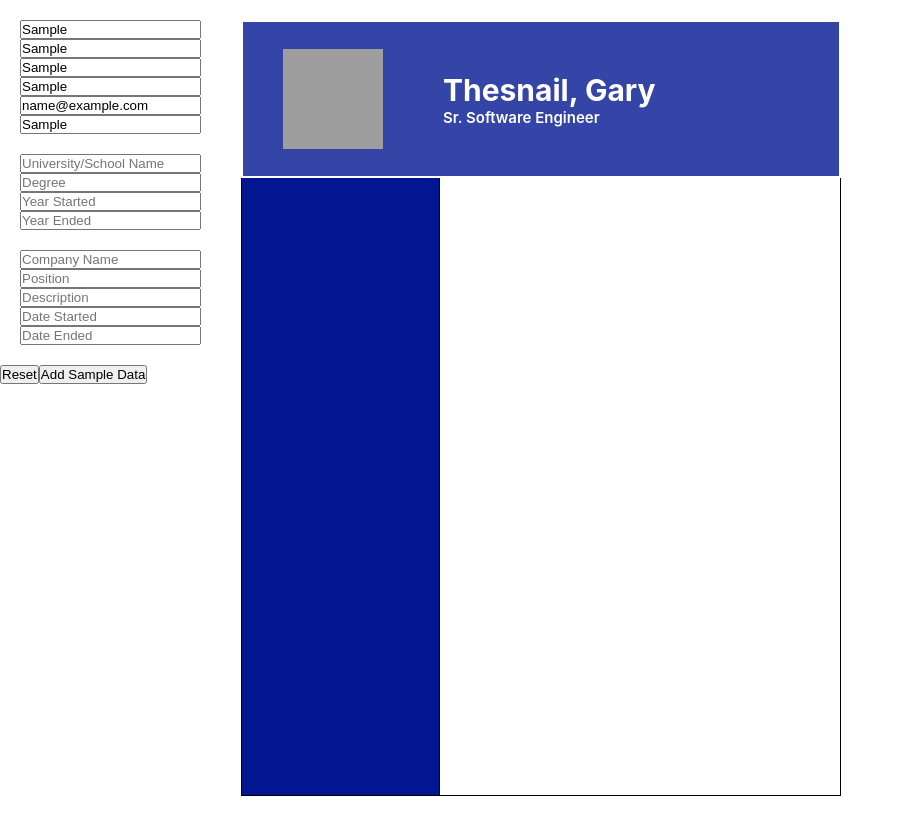
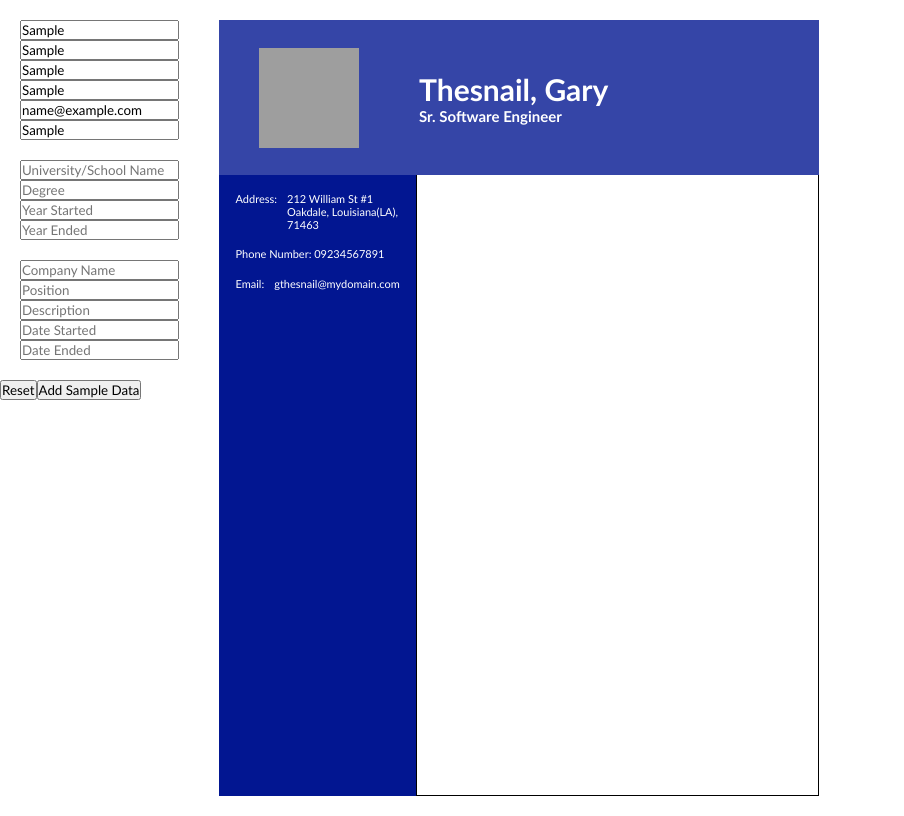
Before and after one commit to BryanJoeHaboc/Resume-Builder, a React (Create React App) app: page / in a window 1280 px wide. Both pictures are taken after typing "Sample", "Sample", "Sample", "Sample", "name@example.com", "Sample" into the empty fields and a click on the button "Add Sample Data". Shown: the whole page, without its empty margins (0-904 px from the left). Built offline with nearby package versions, Linux system fonts and the light colour scheme; grey boxes are pictures that could not be loaded.

Commit message:
sidebar completed

```diff
--- a/src/App.css
+++ b/src/App.css
@@ -5,6 +5,7 @@
 * {
   margin: 0;
   padding: 0;
+  font-family: "Gill Sans", "Gill Sans MT", Calibri, "Trebuchet MS", sans-serif;
 }
 
 :root {
@@ -29,16 +30,17 @@
 
 .resume-view-container .resume-view-header {
   background-color: #3545a7;
-  border: solid 2px;
+  /* border: solid 2px; */
   color: white;
   height: 20%;
 }
 
 .resume-view-container .resume-view-body .resume-view-sidebar {
   background-color: #021691;
-  border-left: solid 1px;
-  border-bottom: solid 1px;
+  /* border-left: solid 1px;
+  border-bottom: solid 1px; */
   width: 33%;
+  color: white;
 }
 .resume-view-container .resume-view-body .resume-view-main-body {
   border-left: solid 1px;
@@ -70,3 +72,25 @@
 .resume-heading-container p {
   font-weight: 600;
 }
+
+.resume-sidebar-container {
+  margin: 1.5em;
+  font-size: 1.1rem;
+  font-weight: 550;
+}
+
+.resume-sidebar-container div {
+  margin-bottom: 1.5em;
+}
+
+.resume-sidebar-container .resume-sidebar-indent-address {
+  display: flex;
+  gap: 1rem;
+}
+
+.resume-sidebar-container
+  .resume-sidebar-indent-address
+  .resume-sidebar-break-word {
+  word-break: break-all;
+  word-wrap: break-word;
+}
--- a/src/App.js
+++ b/src/App.js
@@ -60,7 +60,7 @@ class App extends Component {
       lastName: "Thesnail",
       title: "Sr. Software Engineer",
       address: "212 William St #1 Oakdale, Louisiana(LA), 71463",
-      email: "gvalenciano@mydomain.com",
+      email: "gthesnail@mydomain.com",
       number: "09234567891",
       school: "Bikini Bottom Boating School ",
       degree: "Bachelor of Science in Electronics Engineering",
--- a/src/components/ResumeRelated/Resume.js
+++ b/src/components/ResumeRelated/Resume.js
@@ -1,5 +1,6 @@
 import { Component } from "react";
 import ResumeHeading from "./ResumeHeading";
+import SideInformation from "./SideInformation";
 
 export default class Resume extends Component {
   render() {
@@ -10,7 +11,9 @@ export default class Resume extends Component {
         </div>
 
         <div className="resume-view-body">
-          <div className="resume-view-sidebar"></div>
+          <div className="resume-view-sidebar">
+            <SideInformation state={this.props.state} />
+          </div>
           <div className="resume-view-main-body"></div>
         </div>
       </div>
--- a/src/components/ResumeRelated/SideInformation.js
+++ b/src/components/ResumeRelated/SideInformation.js
@@ -0,0 +1,26 @@
+import { Component } from "react";
+
+export default class SideInformation extends Component {
+  render() {
+    const address = this.props.state.address;
+    const number = this.props.state.number;
+    const email = this.props.state.email;
+    return (
+      <div className="resume-sidebar-container">
+        {address && (
+          <div className="resume-sidebar-indent-address">
+            <span>Address:</span>
+            <span> {address}</span>
+          </div>
+        )}
+        {number && <div> Phone Number: {number}</div>}
+        {email && (
+          <div className="resume-sidebar-indent-address">
+            <span>Email:</span>{" "}
+            <span className="resume-sidebar-break-word">{email}</span>
+          </div>
+        )}
+      </div>
+    );
+  }
+}
```
